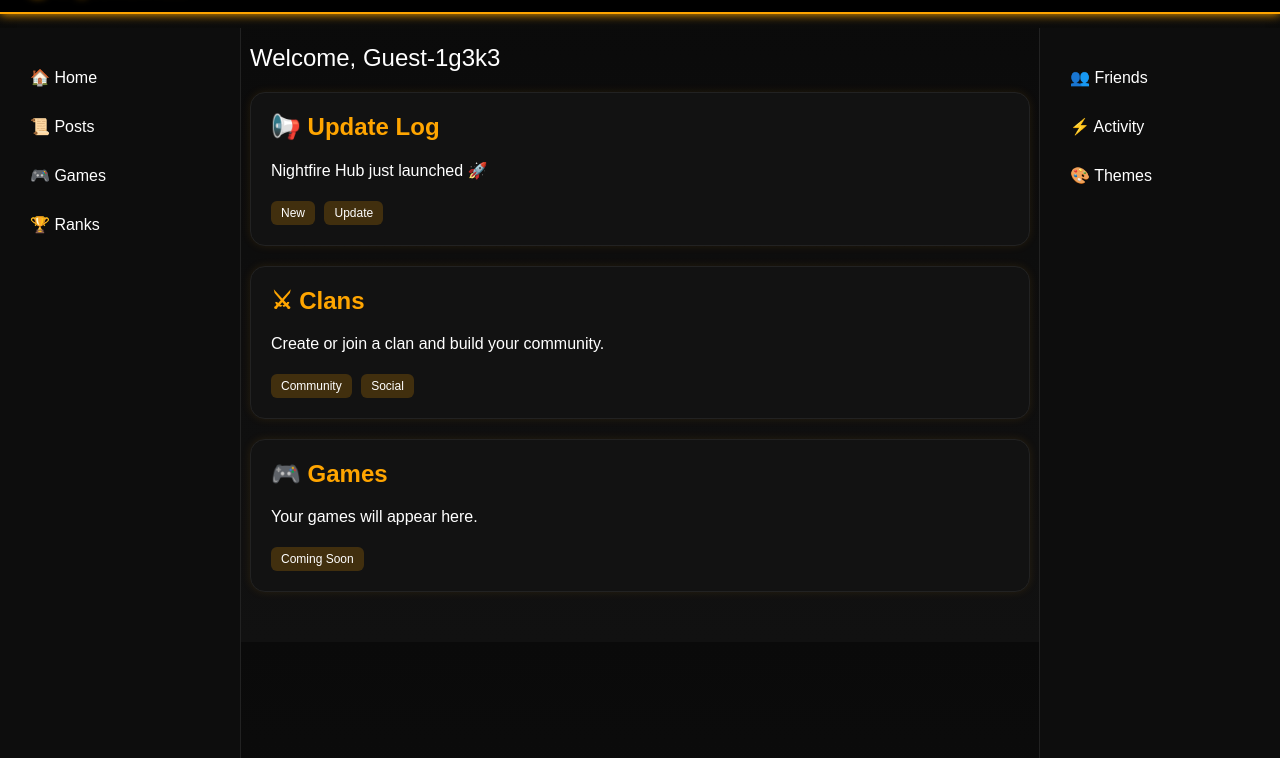
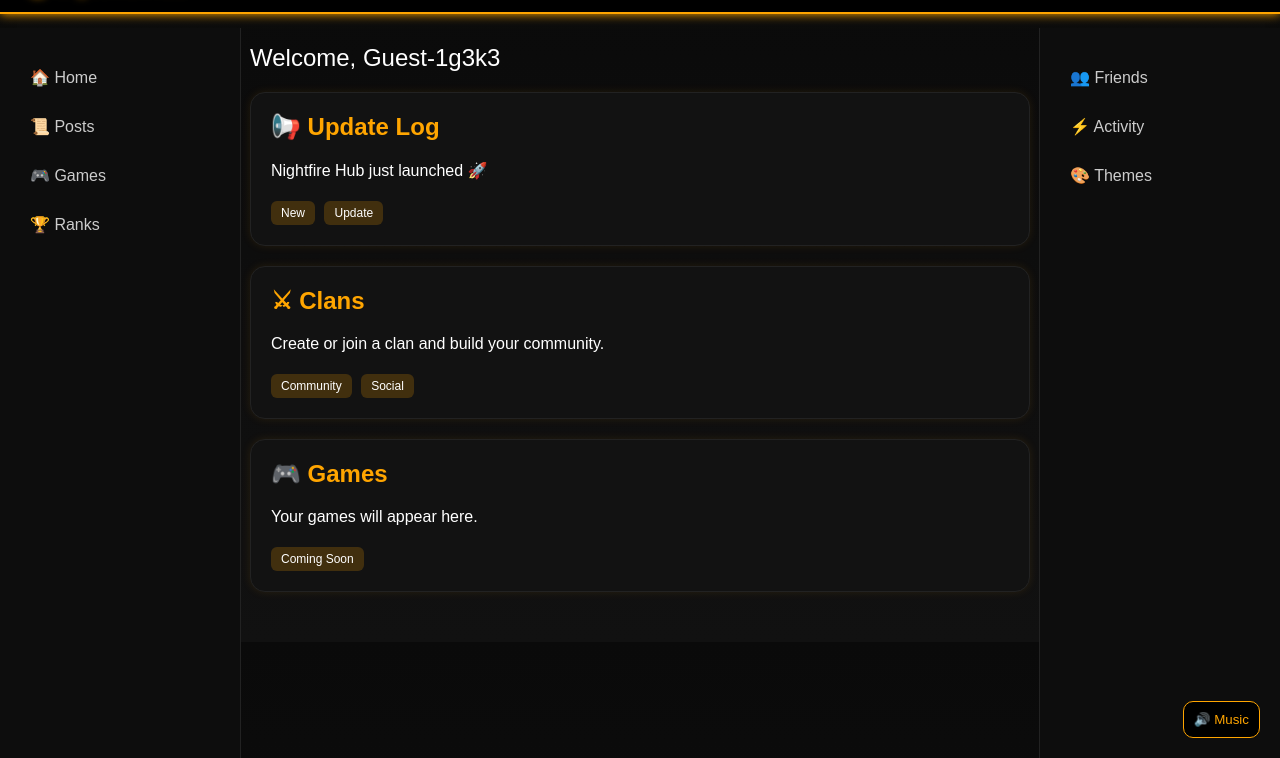
Before and after one commit to NightFire59/nightfire-hub, a plain HTML site: page index.html in a window 1280 px wide. Shown: the part 42-800 px from the top of the page. Drawn offline with Linux system fonts and the light colour scheme.

Commit message:
Update index.html

```diff
--- a/index.html
+++ b/index.html
@@ -53,15 +53,18 @@
   border-left: 1px solid #222;
 }
 
-    .sidebar-left p, .sidebar-right p {
+/* LINK BUTTONS */
+.sidebar-left a, .sidebar-right a {
+  display: block;
   padding: 10px;
   margin: 10px 0;
   border-radius: 8px;
+  text-decoration: none;
+  color: #ccc;
   transition: 0.2s;
-      cursor: pointer;
 }
 
-    .sidebar-left p:hover, .sidebar-right p:hover {
+.sidebar-left a:hover, .sidebar-right a:hover {
   background: rgba(255, 165, 0, 0.1);
   color: orange;
 }
@@ -99,7 +102,7 @@
   margin-top: 0;
 }
 
-    /* TAG STYLE (like small UI labels) */
+/* TAGS */
 .tag {
   display: inline-block;
   padding: 5px 10px;
@@ -109,9 +112,21 @@
   font-size: 12px;
 }
 
+/* MUSIC BUTTON */
+.music-btn {
+  position: fixed;
+  bottom: 20px;
+  right: 20px;
+  background: black;
+  color: orange;
+  border: 1px solid orange;
+  padding: 10px;
+  border-radius: 10px;
+  cursor: pointer;
+}
 </style>
+
 </head>
-
 <body>
 
 <!-- TOP BAR -->
@@ -122,22 +137,21 @@
 
 <!-- LEFT SIDEBAR -->
 <div class="sidebar-left">
-    <p>🏠 Home</p>
-    <p>📜 Posts</p>
-    <p>🎮 Games</p>
-    <p>🏆 Ranks</p>
+  <a href="index.html">🏠 Home</a>
+  <a href="posts.html">📜 Posts</a>
+  <a href="games.html">🎮 Games</a>
+  <a href="ranks.html">🏆 Ranks</a>
 </div>
 
 <!-- RIGHT SIDEBAR -->
 <div class="sidebar-right">
-    <p>👥 Friends</p>
-    <p>⚡ Activity</p>
-    <p>🎨 Themes</p>
+  <a href="friends.html">👥 Friends</a>
+  <a href="activity.html">⚡ Activity</a>
+  <a href="themes.html">🎨 Themes</a>
 </div>
 
 <!-- MAIN CONTENT -->
 <div class="main">
-
   <div class="welcome">Welcome, Guest-1g3k3</div>
 
   <div class="card">
@@ -148,19 +162,39 @@
   </div>
 
   <div class="card">
-      <h2> ⚔ Clans</h2>
+    <h2>⚔ Clans</h2>
     <p>Create or join a clan and build your community.</p>
     <span class="tag">Community</span>
     <span class="tag">Social</span>
   </div>
 
   <div class="card">
-      <h2> 🎮 Games</h2>
+    <h2>🎮 Games</h2>
     <p>Your games will appear here.</p>
     <span class="tag">Coming Soon</span>
   </div>
+</div>
 
-  </div>
+<!-- BACKGROUND MUSIC -->
+<audio id="bgMusic" loop>
+  <source src="music.mp3" type="audio/mpeg">
+</audio>
+
+<button class="music-btn" onclick="toggleMusic()">🔊 Music</button>
+
+<script>
+let playing = false;
+const music = document.getElementById("bgMusic");
+
+function toggleMusic() {
+  if (playing) {
+    music.pause();
+  } else {
+    music.play();
+  }
+  playing = !playing;
+}
+</script>
 
 </body>
 </html>
```
Lines whose indentation alone changed are shown as unchanged.
